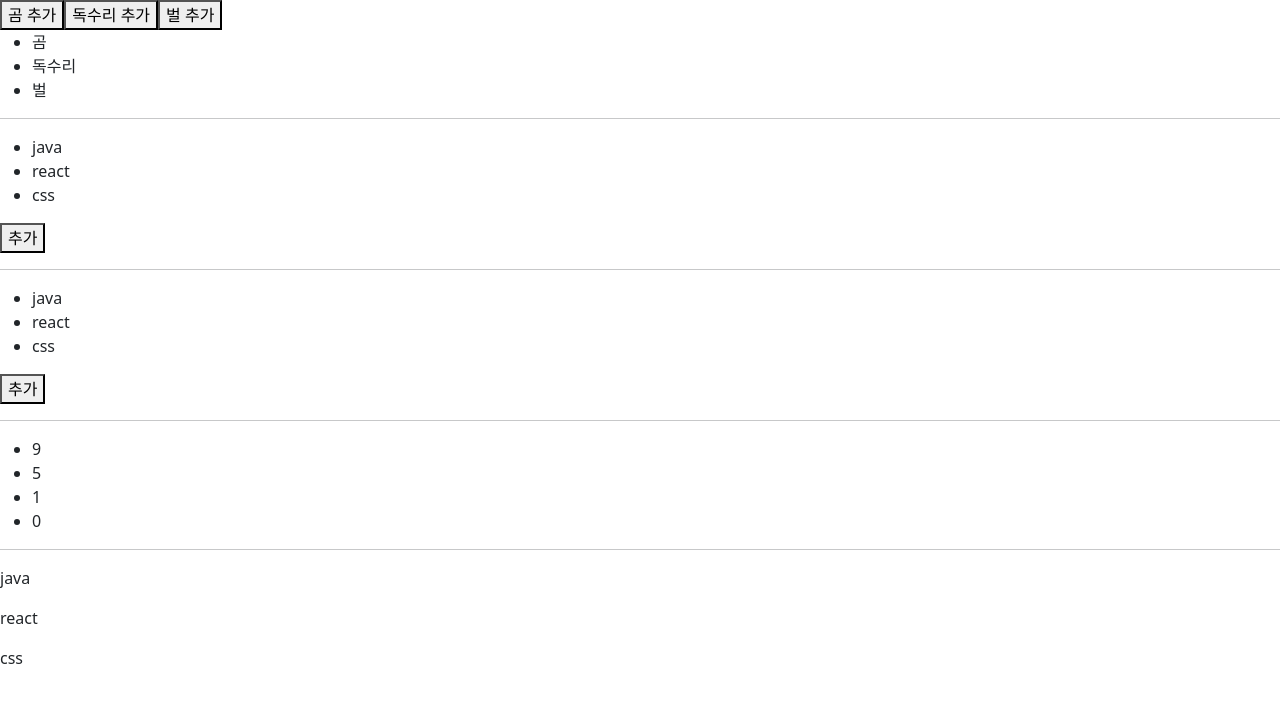
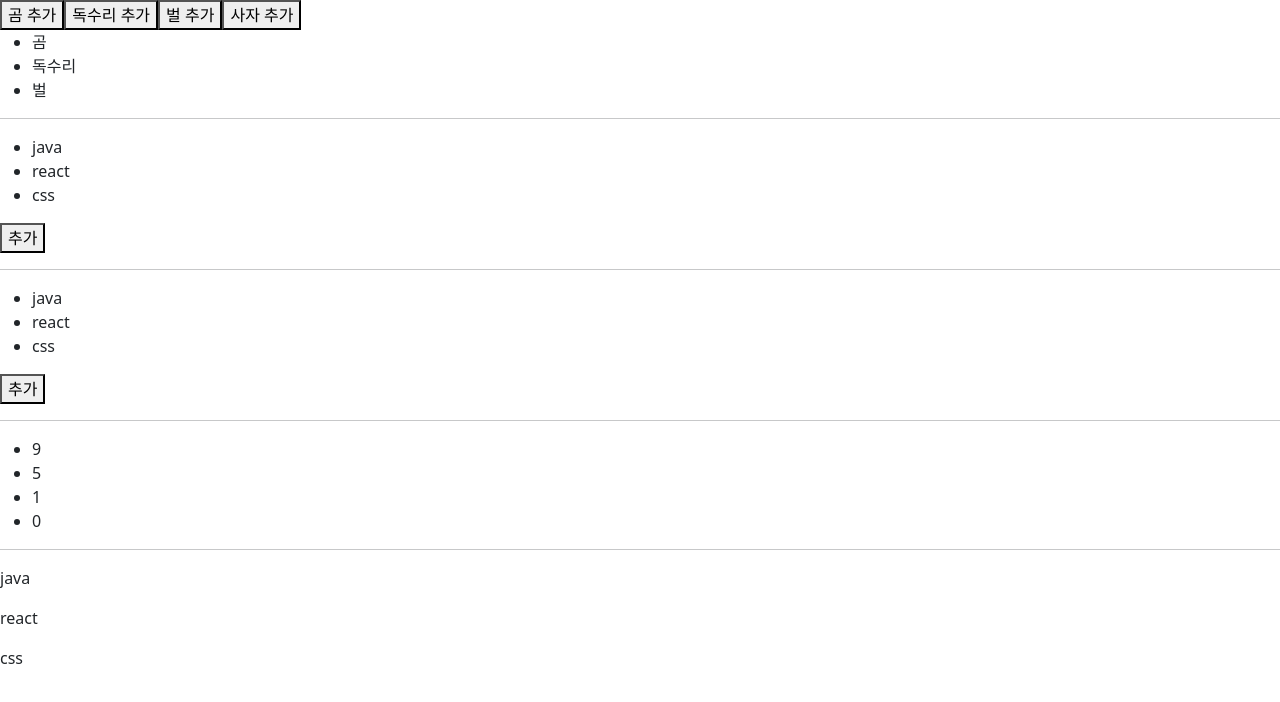
Before and after one commit to yumin359/react, a React (Vite) app: page / in a window 1280 px wide. Shown: the top 702 px of the page. Built offline with nearby package versions, Linux system fonts and the light colour scheme.

Commit message:
0702 상태가 배열일 때 복사한 새 배열로 상태 변경해야함

```diff
--- a/src/App29.jsx
+++ b/src/App29.jsx
@@ -88,6 +88,10 @@ function MyComp5() {
   const [list, setList] = useState(["곰", "독수리", "벌"]);
 
   // 연습
+  function handleLionButtonClick() {
+    setList([...list, "사자"]);
+  }
+
   // 각 버튼 클릭시 새 아이템 추가 되도록 코드 작성
   return (
     <div>
@@ -95,6 +99,7 @@ function MyComp5() {
       <button onClick={() => setList([...list, "곰"])}>곰 추가</button>
       <button onClick={() => setList([...list, "독수리"])}>독수리 추가</button>
       <button onClick={() => setList([...list, "벌"])}>벌 추가</button>
+      <button onClick={handleLionButtonClick}>사자 추가</button>
       <ul>
         {list.map((item) => (
           <li>{item}</li>
```
